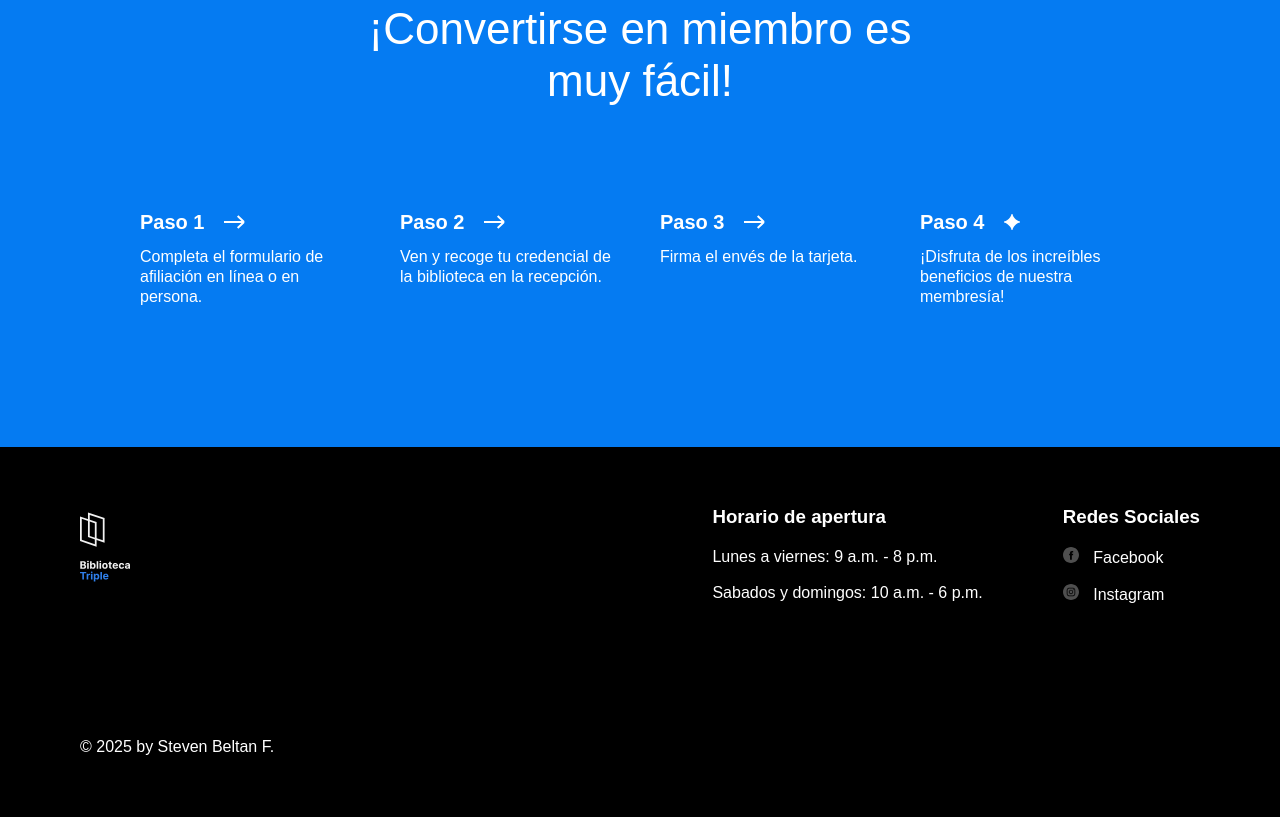
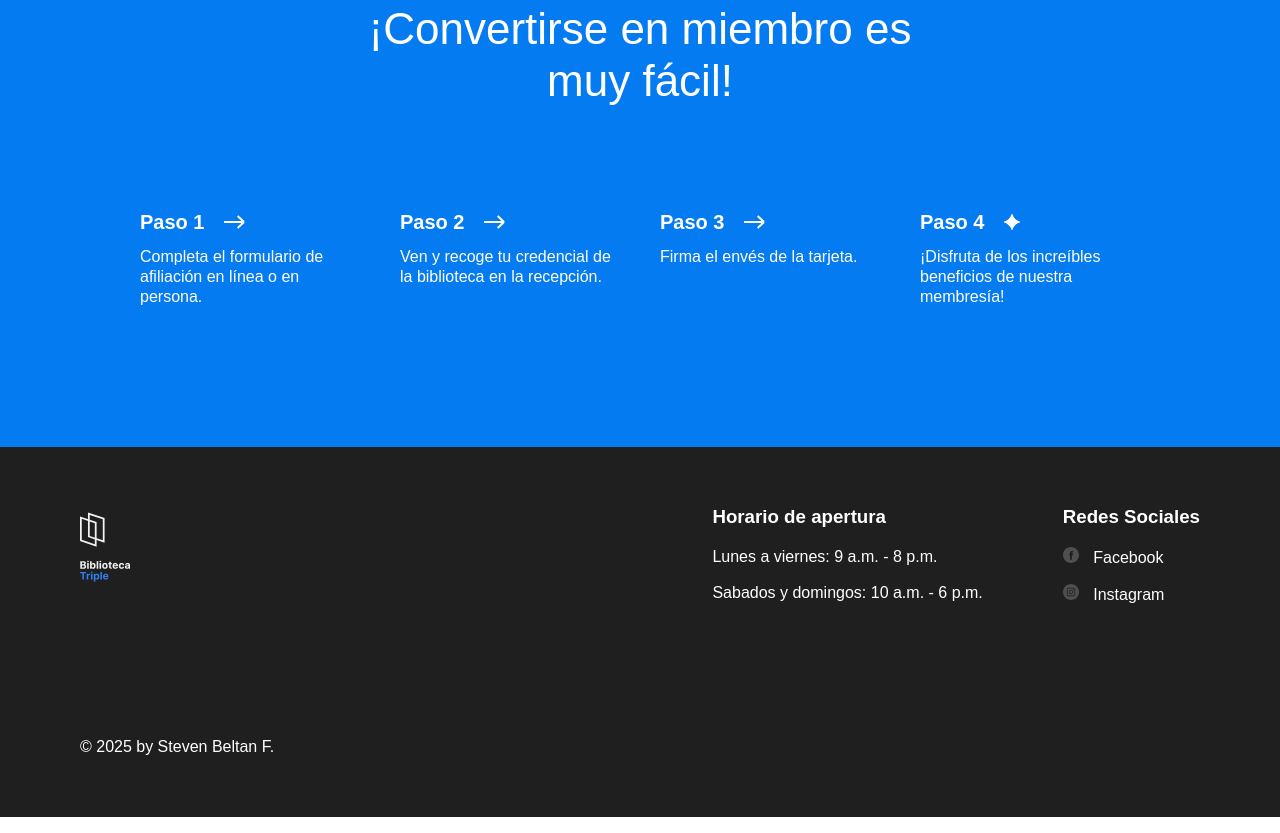
Before and after one commit to wstevenbf/web_project_library_es, a plain HTML site: page index.html in a window 1280 px wide. Shown: the part 3035-3868 px from the top of the page. Drawn offline with Linux system fonts and the light colour scheme.

Commit message:
Correccion 1

```diff
--- a/index.html
+++ b/index.html
@@ -305,7 +305,7 @@
             <h3 class="footer__column-heading">Redes Sociales</h3>
             <ul class="footer__list">
               <li class="footer__list-item">
-                <a href="#" class="footer__column-link">
+                <a href="#" class="nav__link footer__column-link">
                   <img
                     src="images/facebook_white.svg"
                     alt="Facebook white logo"
@@ -314,7 +314,7 @@
                 Facebook
               </li>
               <li class="footer__list-item">
-                <a href="#" class="footer__column-link">
+                <a href="#" class="nav__link footer__column-link">
                   <img
                     src="images/instagram_white.svg"
                     alt="Instagram white logo"
--- a/styles/style.css
+++ b/styles/style.css
@@ -307,7 +307,7 @@
 
 .membership__steps {
   list-style-type: none;
-  padding: 0;
+  /* padding: 0; */
   margin: 100px 0 0;
   column-gap: 40px;
   display: flex;
@@ -317,7 +317,7 @@
 }
 
 .step {
-  width: 220px;
+  flex-basis: 220px;
 }
 
 .step__title {
@@ -339,7 +339,7 @@
 
 .footer {
   box-sizing: border-box;
-  background-color: #000000;
+  background-color: #1f1f1f;
 }
 
 .footer__columns {
```
